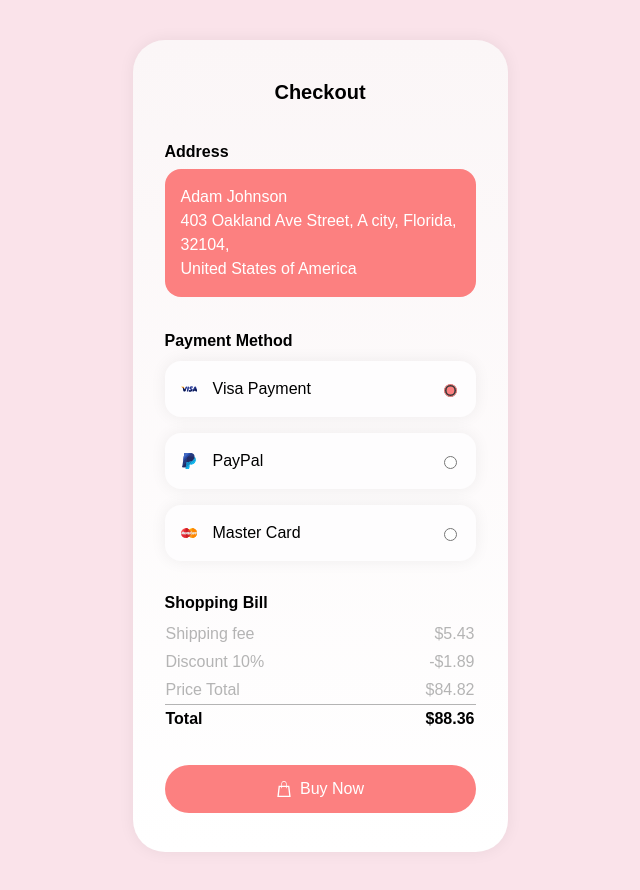
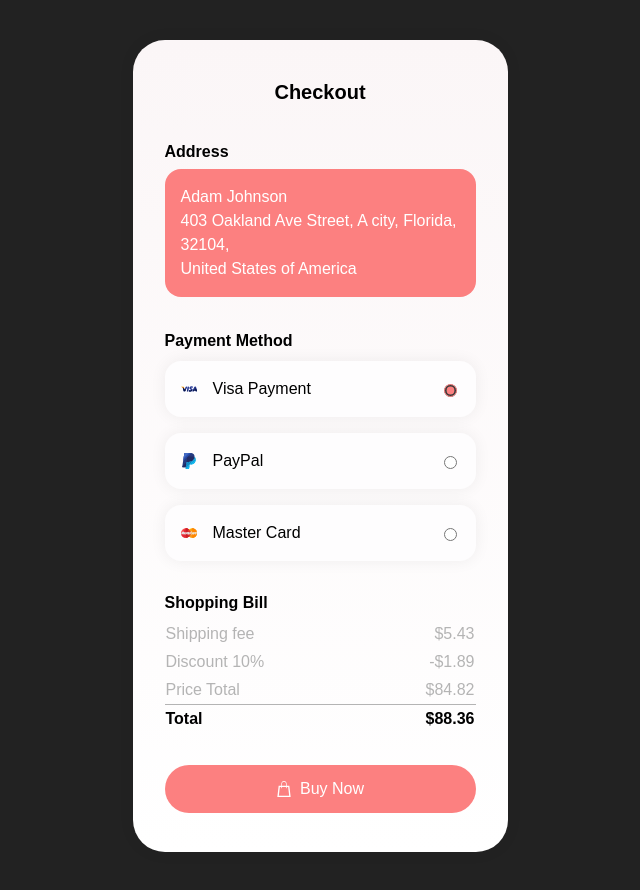
Before and after one commit to Prem-17Kumaar/pay, a plain HTML site: page index.html in a window 1280 px wide. Shown: the whole page, without its empty margins (320-960 px from the left). Drawn offline with Linux system fonts and the light colour scheme; files that its build step writes are made by us from their sources.

Commit message:
index.html

```diff
--- a/index.html
+++ b/index.html
@@ -8,7 +8,7 @@
 <link rel="stylesheet" href="css/style.css" /><link rel="stylesheet" href="./style.css">
 
 </head>
-<body>
+<body style="background-color:#222;">
 <!-- partial:index.partial.html -->
 <div class="iphone">
   <header class="header">
```
